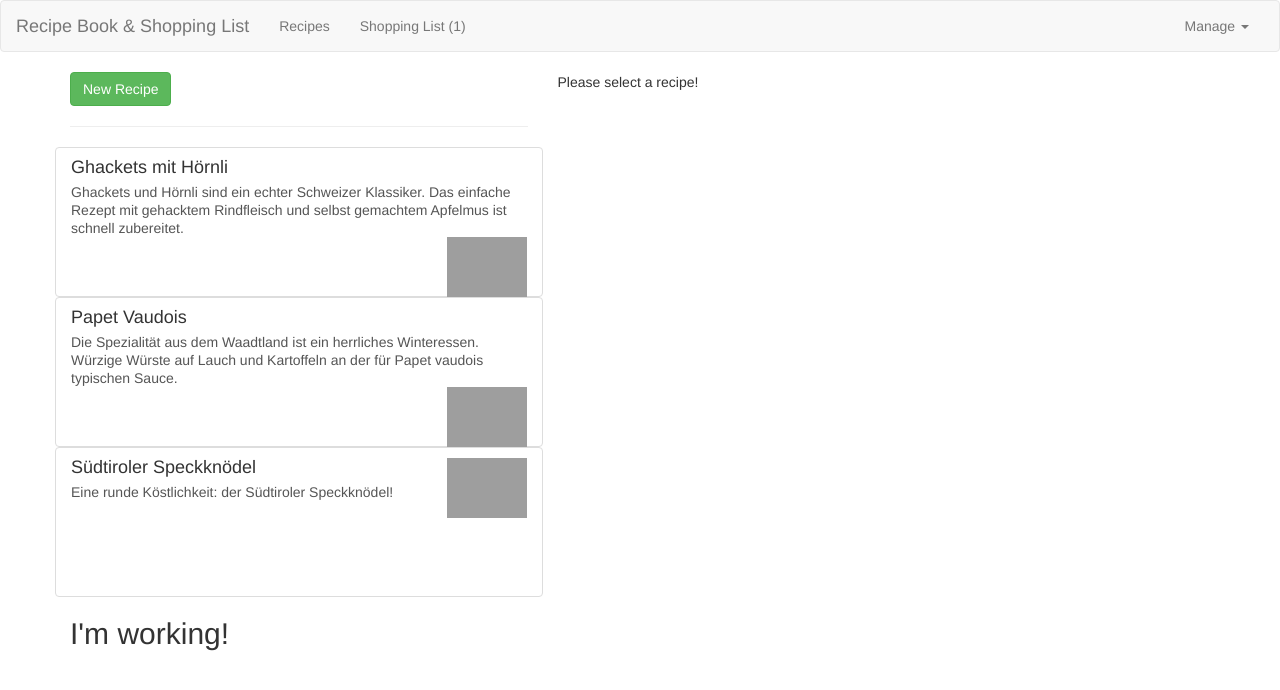
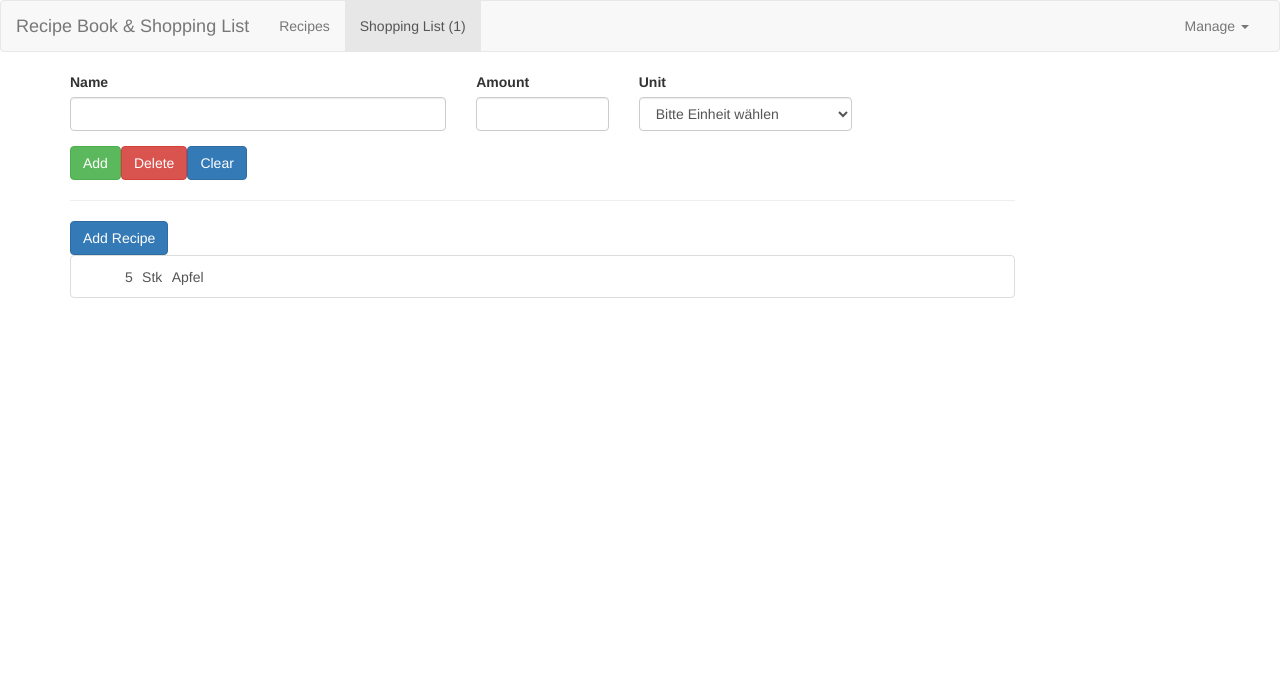
Before and after one commit to R06NV4LDR/MasterAngular_20-shoppinglist-recipe, an Angular app: page /shopping-list in a window 1280 px wide. Shown: the top 690 px of the page. Built offline with nearby package versions, Linux system fonts and the light colour scheme; grey boxes are pictures that could not be loaded.

Commit message:
S28:479 | added Routing and routerLinkActive to header

```diff
--- /dev/null
+++ b/src/app/app-routing.module.ts
@@ -0,0 +1,17 @@
+import { NgModule } from "@angular/core";
+import { RouterModule, Routes } from "@angular/router";
+import { RecipesComponent } from "./recipes/recipes.component";
+import { ShoppingListComponent } from "./shopping-list/shopping-list.component";
+
+const appRoutes: Routes = [
+
+  { path: "", redirectTo: '/recipes', pathMatch: 'full' },
+  { path: "recipes", component: RecipesComponent },
+  { path: "shopping-list", component: ShoppingListComponent },
+];
+
+@NgModule({
+    imports: [RouterModule.forRoot(appRoutes)],
+    exports: [RouterModule]
+})
+export class AppRoutingModule {}
--- a/src/app/app.component.html
+++ b/src/app/app.component.html
@@ -2,9 +2,8 @@
 <div class="container">
   <div class="row">
     <div class="col-md-12">
-      <app-recipes *ngIf="loadedFeature === 'recipe'"></app-recipes>
-      <app-shopping-list *ngIf="loadedFeature === 'shopping-list'"></app-shopping-list>
-      <h2>I'm working!</h2>
+     <router-outlet></router-outlet>
+      <!-- <h2>I'm working!</h2> -->
     </div>
   </div>
 </div>
--- a/src/app/app.module.ts
+++ b/src/app/app.module.ts
@@ -12,6 +12,7 @@ import { ShoppingEditComponent } from "./shopping-list/shopping-edit/shopping-ed
 import { RecipeItemComponent } from "./recipes/recipe-list/recipe-item/recipe-item.component";
 import { DropdownDirective } from "./shared/dropdown.directive";
 import { ShoppingListService } from "./shopping-list/shopping-list.service";
+import { AppRoutingModule } from "./app-routing.module";
 
 @NgModule({
   declarations: [
@@ -24,9 +25,8 @@ import { ShoppingListService } from "./shopping-list/shopping-list.service";
     ShoppingListComponent,
     ShoppingEditComponent,
     DropdownDirective,
-
   ],
-  imports: [BrowserModule, FormsModule],
+  imports: [BrowserModule, FormsModule, AppRoutingModule],
   providers: [ShoppingListService],
   bootstrap: [AppComponent],
 })
--- a/src/app/header/header.component.html
+++ b/src/app/header/header.component.html
@@ -1,18 +1,14 @@
 <nav class="navbar navbar-default">
   <div class="container-fluid">
     <div class="navbar-header">
-      <a href="#" class="navbar-brand" (click)="onSelect('recipe')"
-        >Recipe Book & Shopping List</a
-      >
+      <a href="#" class="navbar-brand">Recipe Book & Shopping List</a>
     </div>
 
     <div class="collapse navbar-collapse">
       <ul class="nav navbar-nav">
-        <li><a href="#" (click)="onSelect('recipe')">Recipes</a></li>
-        <li>
-          <a href="#" (click)="onSelect('shopping-list')"
-            >Shopping List ({{ count }})</a
-          >
+        <li routerLinkActive="active"><a routerLink="/recipes">Recipes</a></li>
+        <li routerLinkActive="active">
+          <a routerLink="/shopping-list">Shopping List ({{ count }})</a>
         </li>
       </ul>
       <ul class="nav navbar-nav navbar-right">
--- a/src/app/header/header.component.ts
+++ b/src/app/header/header.component.ts
@@ -1,10 +1,4 @@
-import {
-  Component,
-  EventEmitter,
-  OnDestroy,
-  OnInit,
-  Output,
-} from "@angular/core";
+import { Component, OnDestroy, OnInit } from "@angular/core";
 import { Subscription } from "rxjs";
 import { ShoppingListService } from "../shopping-list/shopping-list.service";
 
@@ -14,8 +8,6 @@ import { ShoppingListService } from "../shopping-list/shopping-list.service";
   styleUrls: ["./header.component.css"],
 })
 export class HeaderComponent implements OnInit, OnDestroy {
-  @Output() featureSelected = new EventEmitter<string>();
-
   count = 0;
   private ingSub?: Subscription;
 
@@ -32,8 +24,4 @@ export class HeaderComponent implements OnInit, OnDestroy {
   ngOnDestroy(): void {
     this.ingSub?.unsubscribe();
   }
-
-  onSelect(feature: string) {
-    this.featureSelected.emit(feature);
-  }
 }
```
